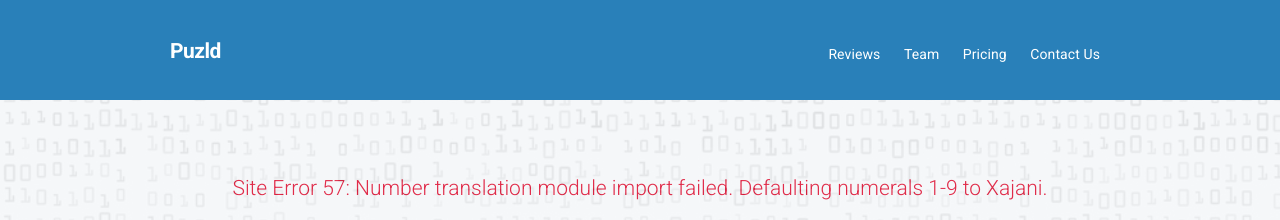
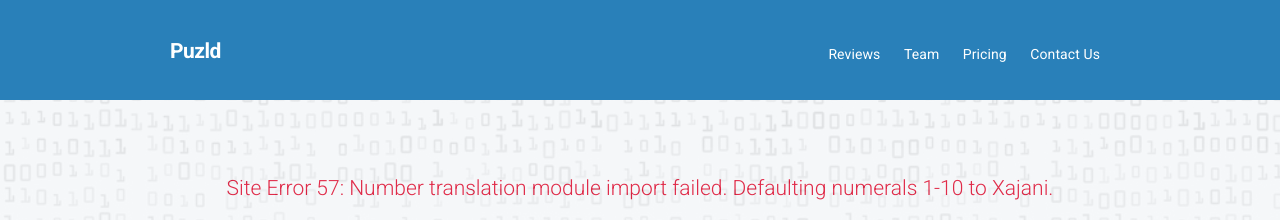
Before and after one commit to kghite/puzld, a plain HTML site: page pricing.html in a window 1280 px wide. Shown: the top 220 px of the page. Drawn offline with nearby package versions, Linux system fonts and the light colour scheme.

Commit message:
Fix: typo

```diff
--- a/pricing.html
+++ b/pricing.html
@@ -51,7 +51,7 @@
 			<div class="container marketing" id="pricing">
 				<div class="before-section-team">
 					<div class="row">
-						<p class="lead" style='color: #DE1738'>Site Error 57: Number translation module import failed.  Defaulting numerals 1-9 to Xajani.</p>
+						<p class="lead" style='color: #DE1738'>Site Error 57: Number translation module import failed.  Defaulting numerals 1-10 to Xajani.</p>
 						<h2>Puzzle Cost Breakdown</h2>
 						<p class="lead">We provide in depth breakdowns to help you understand your puzzle cost.  For a preview of our basic tier puzzles, try decoding our favorite puzzle theme below.</p>
 						<h2></h2>
```
